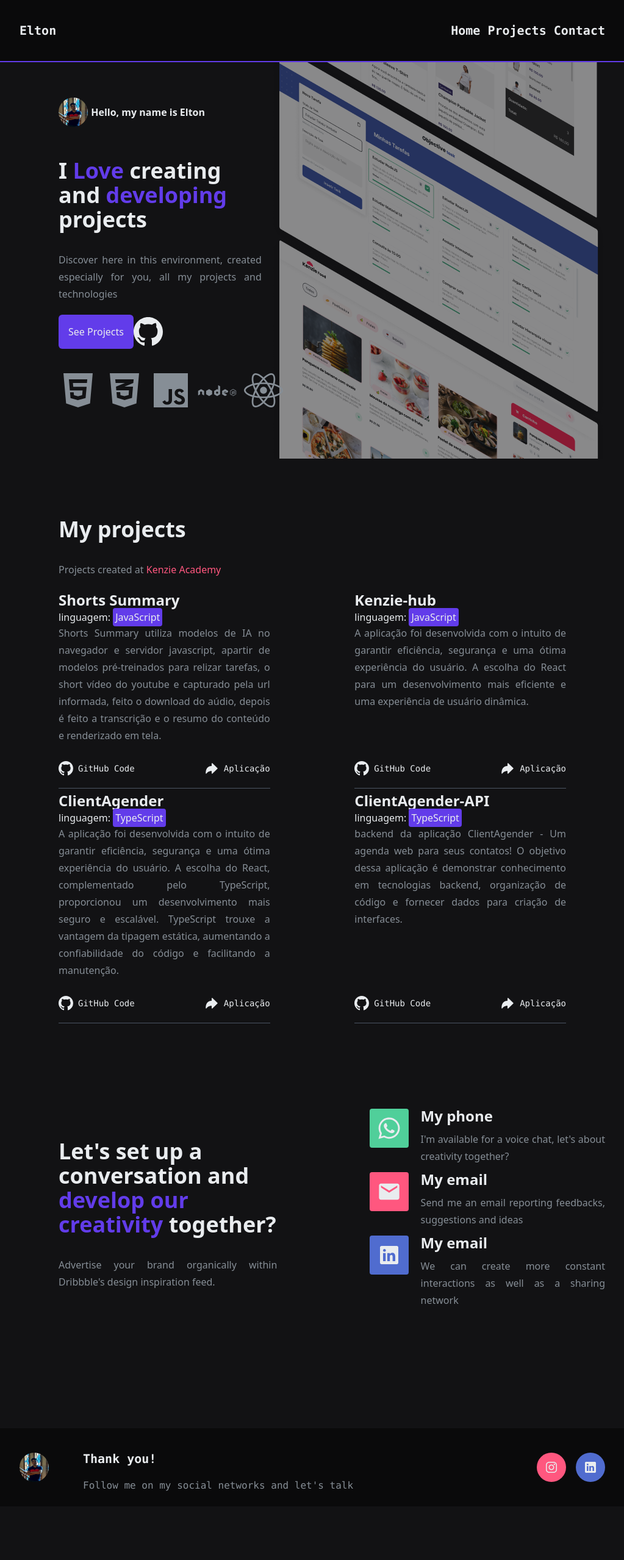
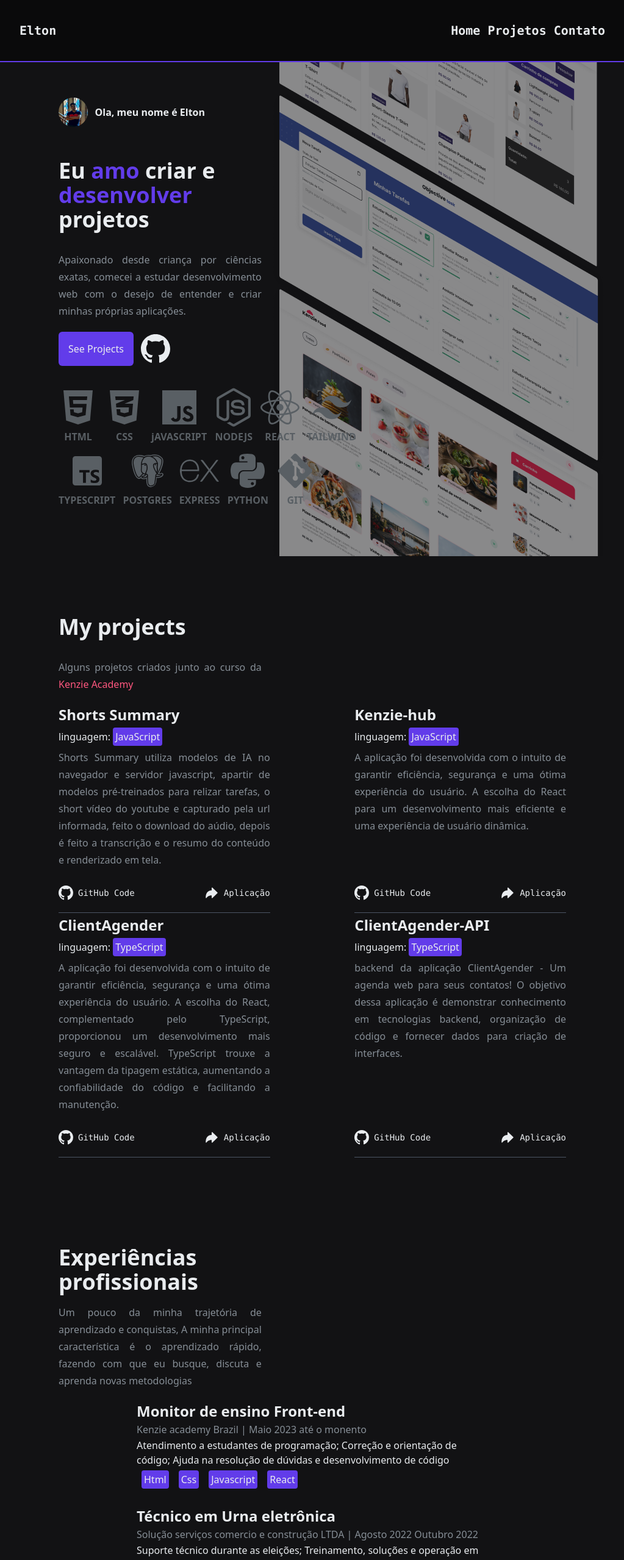
Before and after one commit to eltonferrs/portifolio, a Next.js app: page / in a window 1280 px wide. Shown: the top 2558 px of the page at 61% size, without its empty margins (128-1151 px from the left). Before the commit the page ends 2470 px from the top, so only its background shows below. Built offline with nearby package versions, Linux system fonts and the light colour scheme.

Commit message:
fix:card layout

```diff
--- a/src/app/page.tsx
+++ b/src/app/page.tsx
@@ -1,5 +1,3 @@
-import Image from 'next/image'
-import project from "../../public/header-bg.png"
 import { Header } from '@/components/Header';
 import { TecIcons } from '@/components/TechIcons';
 import { BsGithub } from "react-icons/bs";
@@ -9,7 +7,7 @@ import { MdEmail } from "react-icons/md";
 import { FaWhatsapp } from "react-icons/fa";
 import { IoLogoLinkedin } from "react-icons/io";
 import { Footer } from '@/components/Footer';
-
+import { About } from '@/components/About';
 
 
 
@@ -25,14 +23,14 @@ export default function Home() {
               src="/perfil.jpg"
               alt="my photo perfil"
             />
-            <p className='text-l font-bold'>Hello, my name is Elton</p>
+            <p className='text-l font-bold'>Ola, meu nome é Elton</p>
           </div>
           <div className=" w-full lg:w-2/5">
-            <h1 className='text-4xl font-bold py-8'>I <span className='text-primary-200'>Love</span> creating and <span className='text-primary-200'>developing</span> projects</h1>
-            <p className="text">Discover here in this environment, created especially for you, all my projects and technologies</p>
+            <h1 className='text-4xl font-bold py-8'>Eu <span className='text-primary-200'>amo</span> criar e <span className='text-primary-200'>desenvolver</span> projetos</h1>
+            <p className="text">Apaixonado desde criança por ciências exatas, comecei a estudar desenvolvimento web com o desejo de entender e criar minhas próprias aplicações.</p>
           </div>
-          <div className="flex w-full items-center lg:w-2/5">
-            <button className='p-4 bg-primary-200 rounded-md'>See Projects</button>
+          <div className="flex w-full gap-3 items-center lg:w-2/5">
+            <a className='p-4 bg-primary-200 rounded-md hover:scale-125 ease-out  duration-300' href="https://github.com/eltonferrs" target='_blank'>See Projects</a>
             <BsGithub size={"3rem"}/>
           </div>
           <TecIcons/>
@@ -42,7 +40,7 @@ export default function Home() {
         <div className="w-full flex flex-col items-start gap-y-5">
           <div className=" w-full lg:w-2/5">
             <h2 className='text-4xl font-bold py-8'>My projects</h2>
-            <p className="text">Projects created at <span className=" text-primary-500">Kenzie Academy</span></p>
+            <p className="text">Alguns projetos criados junto ao curso da <span className=" text-primary-500">Kenzie Academy</span></p>
           </div>
           <div className="flex items-center gap-1 w-full flex-col md:flex-row md:flex-wrap md:justify-between md:items-stretch">
             <CardProject title='Shorts Summary' tec='JavaScript'
@@ -68,20 +66,22 @@ export default function Home() {
           </div>
         </div>
       </section>
+      <About/>
       <section id='contact' className="w-9/12 flex flex-col min-h-[83vh] items-center sm:p-16 lg:pe-0 lg:min-h-[75vh]">
         <div className="w-full flex flex-col items-center h-full lg:justify-between lg:flex-row lg:items-center">
           <div className=" w-full lg:w-2/5">
-            <h2 className='text-4xl font-bold py-8'>Let's set up a conversation and <span className='text-primary-200'>develop our creativity</span> together?</h2>
-            <p className="text">Advertise your brand organically within Dribbble's design inspiration feed.</p>
+            <h2 className='text-4xl font-bold py-8'>
+Vamos marcar uma conversa e <span className='text-primary-200'>desenvolver nossa criatividade</span> juntos?</h2>
+
           </div>
           <div className="flex w-full flex-col lg:w-3/5 lg:items-end">
-            <CardContact href='https://wa.me/5585981597573' text="I'm available for a voice chat, let's about creativity together?" title={'My phone'}>
+            <CardContact href='https://wa.me/5585981597573' text="Estou disponível para um chat de voz, vamos juntos falar de criatividade?" title={'Meu Número'}>
               <FaWhatsapp className="bg-primary-400 p-3 rounded my-3 hover:p-1 ease-out  duration-300 " size={"4rem"} />
             </CardContact>
-            <CardContact href='mailto:eltonferreira9728@gmail.com' text='Send me an email reporting feedbacks, suggestions and ideas' title={'My email'}>
+            <CardContact href='mailto:eltonferreira9728@gmail.com' text='Envie-me um e-mail relatando feedbacks, sugestões e ideias' title={'Meu email'}>
               <MdEmail className="bg-primary-500 p-3 rounded my-3 hover:p-1 ease-out duration-300" size={"4rem"}/>
             </CardContact>
-            <CardContact href='https://www.linkedin.com/in/elton-ferreira-141435216/' text='We can create more constant interactions as well as a sharing network' title={'My email'}>
+            <CardContact href='https://www.linkedin.com/in/elton-ferreira-141435216/' text='Podemos criar interações mais constantes e também uma rede de compartilhamento' title={'Meu linkdin'}>
               <IoLogoLinkedin className="bg-primary-100 p-3 rounded my-3 hover:p-1  ease-out duration-300" size={"4rem"}/>
             </CardContact>
           </div>
--- /dev/null
+++ b/src/components/About/index.tsx
@@ -0,0 +1,41 @@
+export const About = () =>{
+    return(
+        <section className="w-9/12 flex flex-col min-h-[83vh] items-center sm:p-16">
+        <div className="w-full flex flex-col items-start gap-y-5">
+          <div className=" w-full lg:w-2/5">
+            <h2 className='text-4xl font-bold py-4'>Experiências profissionais</h2>
+            <p className="text">Um pouco da minha trajetória de aprendizado e conquistas, A minha principal característica é o aprendizado
+rápido, fazendo com que eu busque, discuta e aprenda novas metodologias</p>
+          </div>
+          <div className="flex items-center gap-6 w-full flex-col">
+            <div>
+                <h3 className=" font-bold text-2xl">Monitor de ensino Front-end</h3>
+                <p className="text">Kenzie academy Brazil | Maio 2023 até o monento</p>
+                <p className=" max-w-xl">
+                Atendimento a estudantes de programação;
+                Correção e orientação de código;
+                Ajuda na resolução de dúvidas e desenvolvimento de código
+                </p>
+                <div className=" py-2">
+                    <p>
+                        <span className="bg-primary-200 rounded p-1 m-2">Html</span>
+                        <span className="bg-primary-200 rounded p-1 m-2">Css</span>
+                        <span className="bg-primary-200 rounded p-1 m-2">Javascript</span>
+                        <span className="bg-primary-200 rounded p-1 m-2">React</span>
+                    </p>
+                </div>
+            </div>
+            <div>
+                <h3 className=" font-bold text-2xl">Técnico em Urna eletrônica</h3>
+                <p className="text">Solução serviços comercio e construção LTDA | Agosto 2022 Outubro 2022</p>
+                <p className=" max-w-xl">
+                Suporte técnico durante as eleições; Treinamento, soluções e operação em urnas; Automatizar,
+                disponibilizar e otimizar processos e recursos.
+                </p>
+
+            </div>
+          </div>
+        </div>
+      </section>
+    )
+}
--- a/src/components/CardContact/index.tsx
+++ b/src/components/CardContact/index.tsx
@@ -10,7 +10,7 @@ interface cardContact{
 
 export const CardContact = ({children,title,text, href}:cardContact) => {
     return(
-        <div className="w-full flex flex-row gap-5 lg:w-9/12 lg:justify-end">
+        <div className="w-full flex flex-row items-center gap-5 lg:w-9/12 lg:justify-end">
             <Link href={href} target="_blank">{children}</Link>
             <div className="w-3/4">
                 <h2 className='text-2xl font-bold py-2'>{title}</h2>
--- a/src/components/CardProjects/index.tsx
+++ b/src/components/CardProjects/index.tsx
@@ -16,7 +16,7 @@ export const CardProject = ({children, title, tec, code, deploy}:cardProject) =>
         <div className="w-full flex flex-col gap-2 md:w-5/12 border-b border-gray-600 justify-between">
             <div>
                 <h3 className=" font-bold text-2xl">{title}</h3>
-                <div>
+                <div className=" py-2">
                     <p>linguagem: <span className="bg-primary-200 rounded p-1">{tec}</span></p>
                 </div>
                 {children}
--- a/src/components/Footer/index.tsx
+++ b/src/components/Footer/index.tsx
@@ -12,8 +12,8 @@ export const Footer = () => {
                     alt="my photo perfil"
                     />
                     <div className="flex flex-col items-center md:items-start">
-                        <h2 className='text-xl font-bold py-4'>Thank you!</h2>
-                        <p className="text-gray-400 text-center text-base font-normal leading-7">Follow me on my social networks and let's talk</p>
+                        <h2 className='text-xl font-bold py-4'>Muito Obrigado!</h2>
+                        <p className="text-gray-400 text-center text-base font-normal leading-7">Me siga nas minhas redes sociais e vamos conversar</p>
                     </div>
                 </div>
                 <div className="flex gap-4">
--- a/src/components/NaveMenu/index.tsx
+++ b/src/components/NaveMenu/index.tsx
@@ -2,8 +2,8 @@ export const MenuNave = () => {
     return(
         <div className="hidden sm:flex gap-3">
             <a className='text-xl font-bold py-4 hover:py-2 ease-out duration-300' href="#home">Home</a>
-            <a className='text-xl font-bold py-4 hover:py-2 ease-out duration-300' href="#projects">Projects</a>
-            <a className='text-xl font-bold py-4 hover:py-2 ease-out duration-300' href="#contact">Contact</a>
+            <a className='text-xl font-bold py-4 hover:py-2 ease-out duration-300' href="#projects">Projetos</a>
+            <a className='text-xl font-bold py-4 hover:py-2 ease-out duration-300' href="#contact">Contato</a>
         </div>
     )
 }
--- a/src/components/NaveMenu/list.tsx
+++ b/src/components/NaveMenu/list.tsx
@@ -2,8 +2,8 @@ export const List = () =>{
     return(
         <ul className="flex flex-col justify-center bg-gray-100 ease-out duration-300 ">
             <li className="flex justify-center  ease-out duration-300"><a className=' text-base font-bold' href="#home">Home</a></li>
-            <li className="flex justify-center  ease-out duration-300"><a className='text-base font-bold' href="#projects">Projects</a></li>
-            <li className="flex justify-center  ease-out duration-300"><a className='text-base font-bold ' href="#contact">Contact</a></li>
+            <li className="flex justify-center  ease-out duration-300"><a className='text-base font-bold' href="#projects">Projetos</a></li>
+            <li className="flex justify-center  ease-out duration-300"><a className='text-base font-bold ' href="#contact">Contato</a></li>
         </ul>
     )
 }
--- a/src/components/TechIcons/index.tsx
+++ b/src/components/TechIcons/index.tsx
@@ -1,16 +1,26 @@
-import { FaHtml5, FaCss3Alt, FaReact } from "react-icons/fa";
+import { FaHtml5, FaCss3Alt, FaReact, FaNodeJs, FaPython, FaGitAlt} from "react-icons/fa";
 import { IoLogoJavascript } from "react-icons/io5";
-import { DiNodejs } from "react-icons/di";
+import { BiLogoTypescript, BiLogoPostgresql } from "react-icons/bi";
+import { SiExpress, SiTailwindcss } from "react-icons/si";
+
+
+
 
 
 export const TecIcons = () => {
     return(
-        <div className="flex w-full items-center md:w-3/5 gap-3 my-4">
-            <FaHtml5 size={"4rem"} className={"text-gray-400"} />
-            <FaCss3Alt size={"4rem"} className={"text-gray-400"}/>
-            <IoLogoJavascript size={"4rem"} className={"text-gray-400"}/>
-            <DiNodejs size={"4rem"} className={"text-gray-400"}/>
-            <FaReact size={"4rem"} className={"text-gray-400"}/>
+        <div className="flex w-full flex-wrap md:w-3/5 gap-3 my-4">
+            <div className="flex flex-col items-center gap-1 font-bold text-gray-300" ><FaHtml5 size={"4rem"} className={"text-gray-300"} />HTML</div>
+            <div className="flex flex-col items-center gap-1 font-bold text-gray-300"><FaCss3Alt size={"4rem"} className={"text-gray-300"}/>CSS</div>
+            <div className="flex flex-col items-center gap-1 font-bold text-gray-300"><IoLogoJavascript size={"4rem"} className={"text-gray-300"}/>jAVASCRIPT</div>
+            <div className="flex flex-col items-center gap-1 font-bold text-gray-300"><FaNodeJs size={"4rem"} className={"text-gray-300"}/>NODEJS</div>
+            <div className="flex flex-col items-center gap-1 font-bold text-gray-300"><FaReact size={"4rem"} className={"text-gray-300"}/>REACT</div>
+            <div className="flex flex-col items-center gap-1 font-bold text-gray-300"><SiTailwindcss size={"4rem"} className={"text-gray-300"}/>TAILWIND</div>
+            <div className="flex flex-col items-center gap-1 font-bold text-gray-300"><BiLogoTypescript size={"4rem"} className={"text-gray-300"}/>TYPESCRIPT</div>
+            <div className="flex flex-col items-center gap-1 font-bold text-gray-300"><BiLogoPostgresql size={"4rem"} className={"text-gray-300"}/>POSTGRES</div>
+            <div className="flex flex-col items-center gap-1 font-bold text-gray-300"><SiExpress size={"4rem"} className={"text-gray-300"}/>EXPRESS</div>
+            <div className="flex flex-col items-center gap-1 font-bold text-gray-300"><FaPython size={"4rem"} className={"text-gray-300"}/>PYTHON</div>
+            <div className="flex flex-col items-center gap-1 font-bold text-gray-300"><FaGitAlt size={"4rem"} className={"text-gray-300"}/>GIT</div>
         </div>
     )
 }
--- a/tailwind.config.ts
+++ b/tailwind.config.ts
@@ -19,6 +19,7 @@ const config: Config = {
         gray: {
           100: "#0a0a0b",
           200: "#121214",
+          300: "#595f64",
           400: "#868e96",
           500: "#e9ecef",
           700: "#f8f9fa",
```
